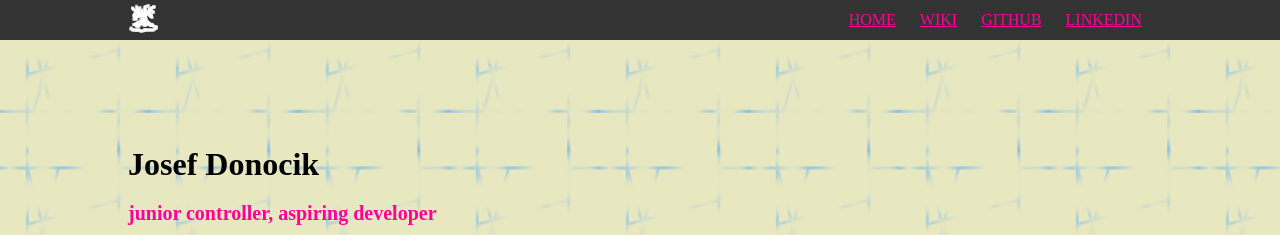
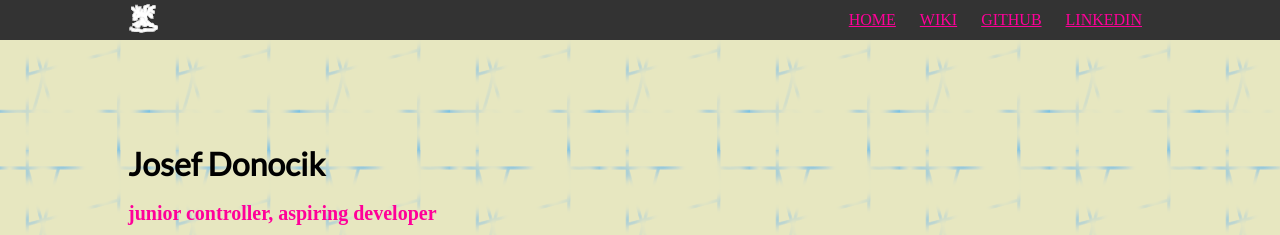
Before and after one commit to donocikj/donocikj.github.io, a plain HTML site: page index.htm in a window 1280 px wide. Shown: the top 235 px of the page. Drawn offline with Linux system fonts and the light colour scheme.

Commit message:
google font, removing a js command
addition of a google font, removal of a superfluous javascript console output

```diff
--- a/index.htm
+++ b/index.htm
@@ -3,6 +3,9 @@
     <head>
         <title>personal page - 0th homework</title>
         <link rel="stylesheet" type="text/css" href="./styles.css">
+        <link rel="preconnect" href="https://fonts.googleapis.com">
+        <link rel="preconnect" href="https://fonts.gstatic.com" crossorigin>
+        <link href="https://fonts.googleapis.com/css2?family=Lato&display=swap" rel="stylesheet">
     </head>
     <body>
         <div id="nav-strip">
--- a/script.js
+++ b/script.js
@@ -1 +1 @@
-console.log("test");
+//console.log("test");
--- a/styles.css
+++ b/styles.css
@@ -24,7 +24,7 @@ div.content {
 }
 
 h1 {
-    font-family: Merriweather, serif;
+    font-family: 'Lato', sans-serif;
     color: black;
 
 }
```
